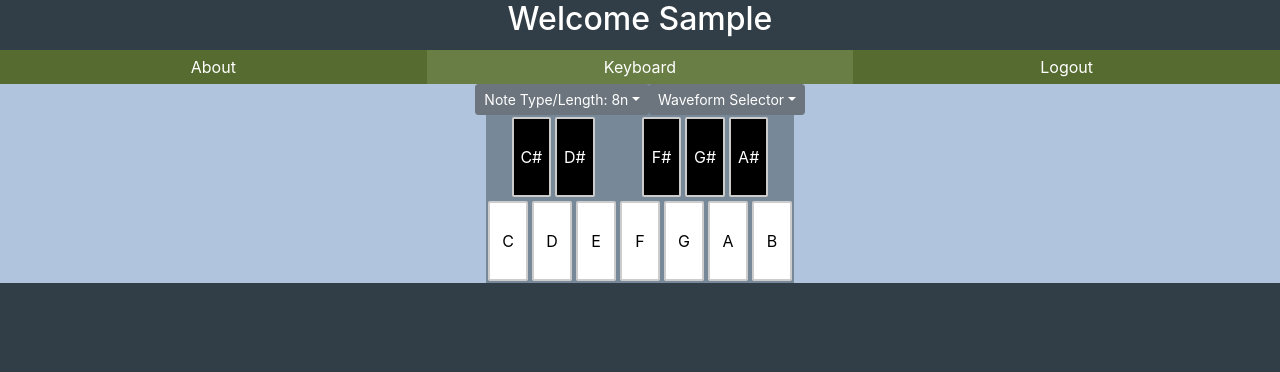
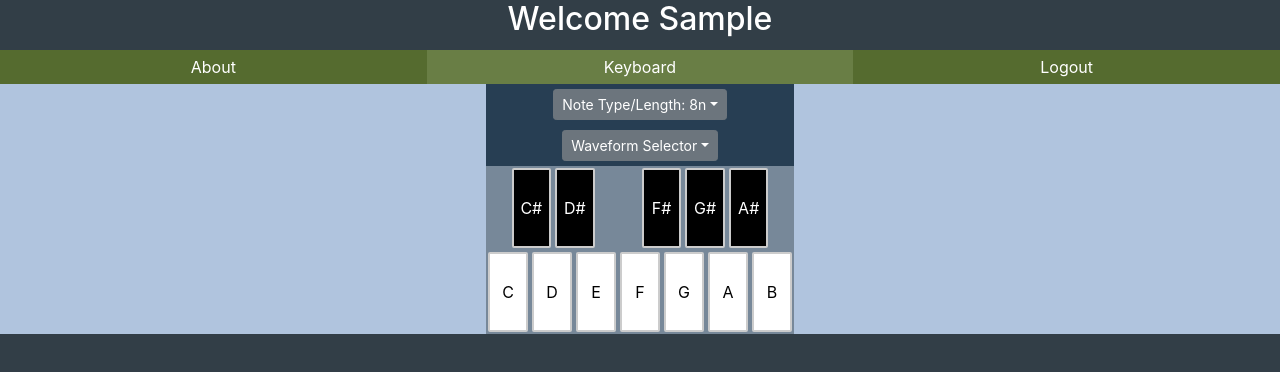
Before and after one commit to MichaelAZimmerman/synthesizer, a React (Create React App) app: page /login in a window 1280 px wide. Both pictures are taken after typing "Sample", "Sample123" into the empty fields and a click on the button "Login". Shown: the top 372 px of the page. Built offline with nearby package versions, Linux system fonts and the light colour scheme.

Commit message:
changes some styling on the keyboard dropdowns

```diff
--- a/src/App.css
+++ b/src/App.css
@@ -4,6 +4,13 @@ body {
 }
 header {
   height: 50px;
+}
+.drop-down {
+  display: flex;
+  align-items: center;
+  justify-content: center;
+  width: 308px;
+  padding: 5px;
 }
 
 .link {
@@ -35,9 +42,8 @@ header {
 .control-container {
   width: 308px;
   display: flex;
-  align-items: center;
-  justify-content: center;
-  background-color: lightslategray;
+  flex-direction: column;
+  background-color: rgb(39, 62, 83);
   margin: auto;
 }
 .note-container {
--- a/src/components/Keyboard.js
+++ b/src/components/Keyboard.js
@@ -12,6 +12,7 @@ export default function Keyboard() {
       <div className="control-container">
         {/* This DropdownButton
                selects a note-length */}
+        <div className="drop-down">
           <DropdownButton
             id="dropdown-basic-button"
             title={`Note Type/Length: ${synthesizer.noteType}`}
@@ -34,8 +35,10 @@ export default function Keyboard() {
               32nd Note
             </Dropdown.Item>
           </DropdownButton>
+        </div>
         {/* This DropdownButton
                selects a wave-form */}
+        <div className="drop-down">
           <DropdownButton
             id="dropdown-basic-button"
             title={`Waveform Selector`}
@@ -54,7 +57,9 @@ export default function Keyboard() {
             <Dropdown.Item onSelect={() => synthesizer.setOscType("sawtooth")}>
               Sawtooth
             </Dropdown.Item>
-          <Dropdown.Item onSelect={() => synthesizer.setOscType("fattriangle")}>
+            <Dropdown.Item
+              onSelect={() => synthesizer.setOscType("fattriangle")}
+            >
               Fat Triangle
             </Dropdown.Item>
             <Dropdown.Item onSelect={() => synthesizer.setOscType("fatsquare")}>
@@ -63,10 +68,13 @@ export default function Keyboard() {
             <Dropdown.Item onSelect={() => synthesizer.setOscType("fatsine")}>
               Fat Sine
             </Dropdown.Item>
-          <Dropdown.Item onSelect={() => synthesizer.setOscType("fatsawtooth")}>
+            <Dropdown.Item
+              onSelect={() => synthesizer.setOscType("fatsawtooth")}
+            >
               Fat Sawtooth
             </Dropdown.Item>
           </DropdownButton>
+        </div>
       </div>
       <div className="note-container">
         <div className="note-halfspace"></div>
```
Lines whose indentation alone changed are shown as unchanged.
